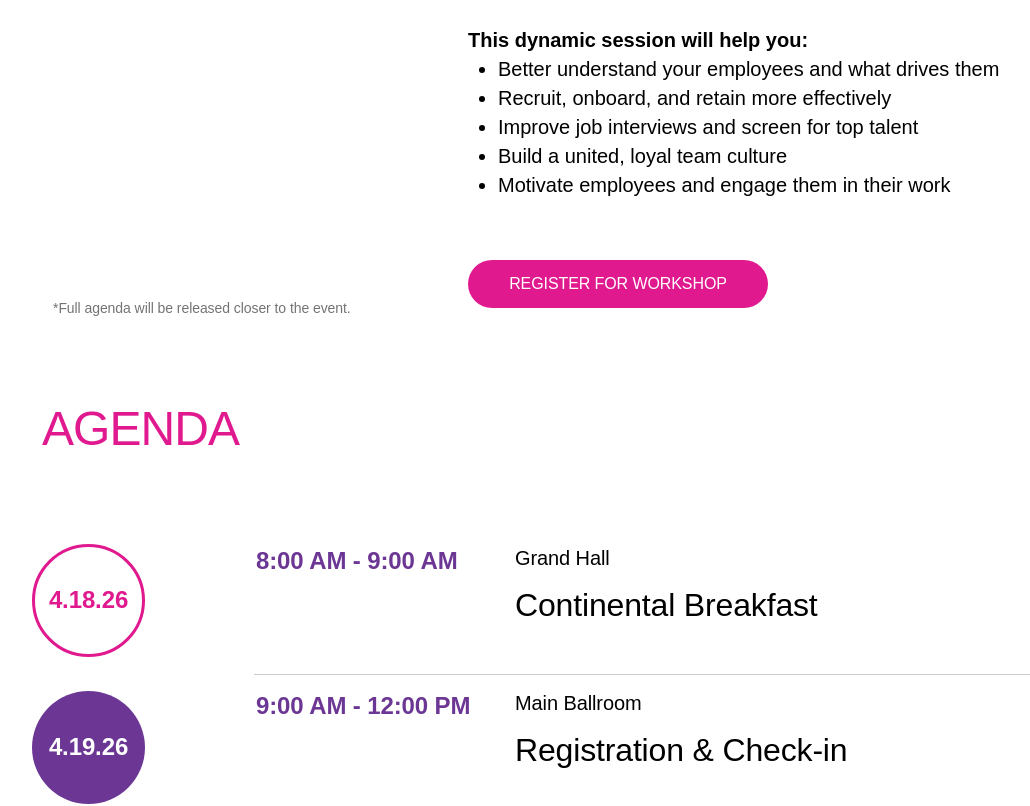
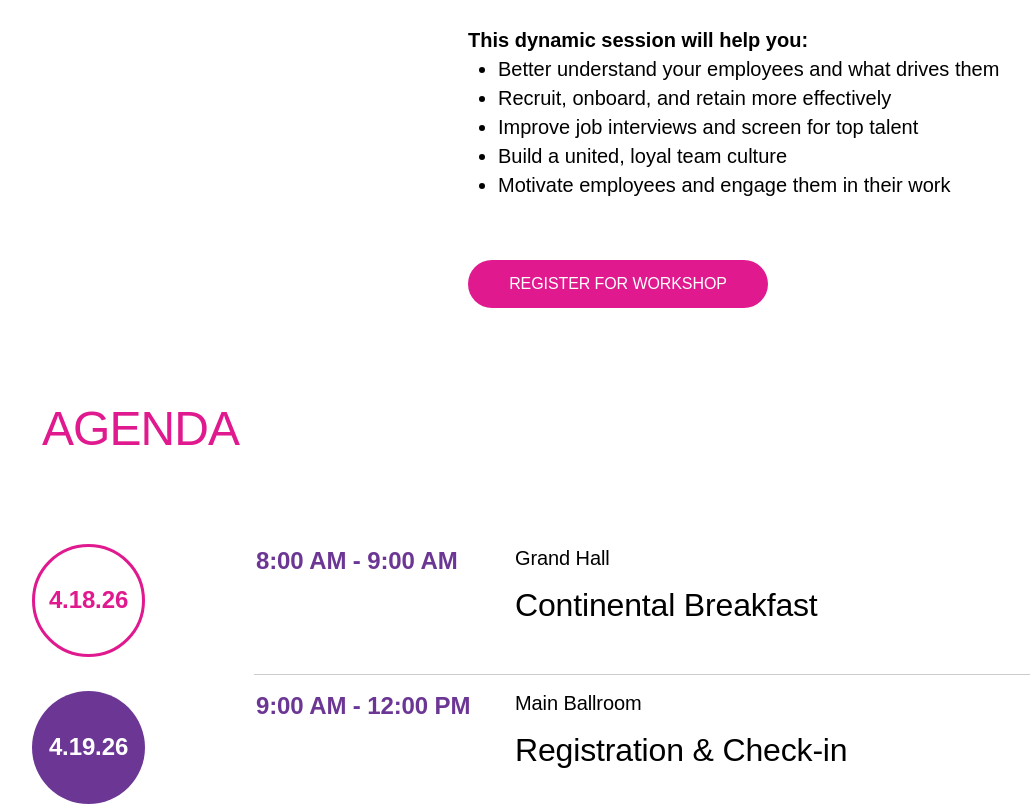
Before and after one commit to khawajairfan/UBCON, a React (Vite) app: page /agenda in a window 1280 px wide. Shown: the part 1832-2638 px from the top of the page, without its empty margins (77-1107 px from the left). Built offline with nearby package versions, Linux system fonts and the light colour scheme.

Commit message:
Fix: Position agenda note below agenda content using top positioning

```diff
--- a/src/index.css
+++ b/src/index.css
@@ -2647,7 +2647,7 @@ h4 { font-size: 24px; }
 .agenda-note {
   position: absolute;
   left: 65px;
-  bottom: 30px;
+  top: 1050px;
   font-family: 'Work Sans', sans-serif;
   font-weight: 500;
   font-size: 14px;
```
